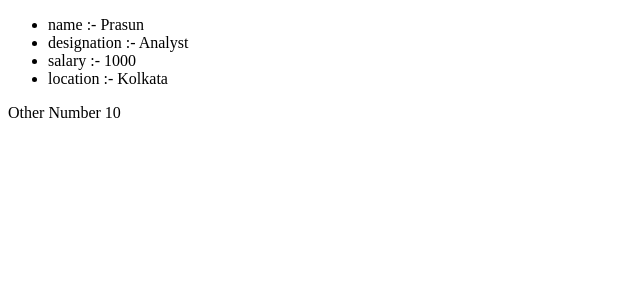
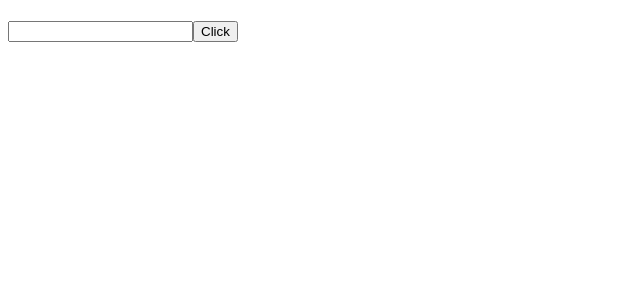
Before and after one commit to PROSUN619/webgentle.angular, an Angular app: page / in a window 1280 px wide. Shown: the top 300 px of the page, without its empty margins (0-640 px from the left). Built offline with nearby package versions, Linux system fonts and the light colour scheme.

Commit message:
video 14 : event binding

```diff
--- a/src/app/app.component.html
+++ b/src/app/app.component.html
@@ -1,9 +1,6 @@
-<ul>
-    <li>name :- {{employee.name}}</li>
-    <li>designation :- {{employee.designation}}</li>
-    <li>salary :- {{employee.salary}}</li>
-    <li>location :- {{employee.location}}</li>
-</ul>
 
+<h1 style="color:red">{{event}}</h1>
 
-{{getData(10)}}
+<input type="text" (change)="onTextChange()">
+
+<input type="button" value="Click" (click)="onclick()" (mouseover)="onMouseHover()">
--- a/src/app/app.component.ts
+++ b/src/app/app.component.ts
@@ -14,7 +14,9 @@ export class AppComponent {
     name: 'Prasun',
     designation: 'Analyst',
     salary: 1000,
-    location: 'Kolkata'
+    location: 'Kolkata',
+    src: "https://images.unsplash.com/photo-1494790108377-be9c29b29330?ixlib=rb-1.2.1&ixid=MnwxMjA3fDB8MHxwaG90by1wYWdlfHx8fGVufDB8fHx8&auto=format&fit=crop&w=387&q=80",
+    alt: 'profile pic'
   }
 
   getData(data: number): string {
@@ -23,4 +25,19 @@ export class AppComponent {
     else
       return "Other Number " + data;
   }
+
+  // event
+
+  event : string = '';
+  onclick() : void{
+    this.event = 'Clicked';
+  }
+
+  onMouseHover() : void{
+    this.event = 'Mouse Hovered';
+  }
+
+  onTextChange() : void{
+    this.event = 'Text changed';
+  }
 }
```
